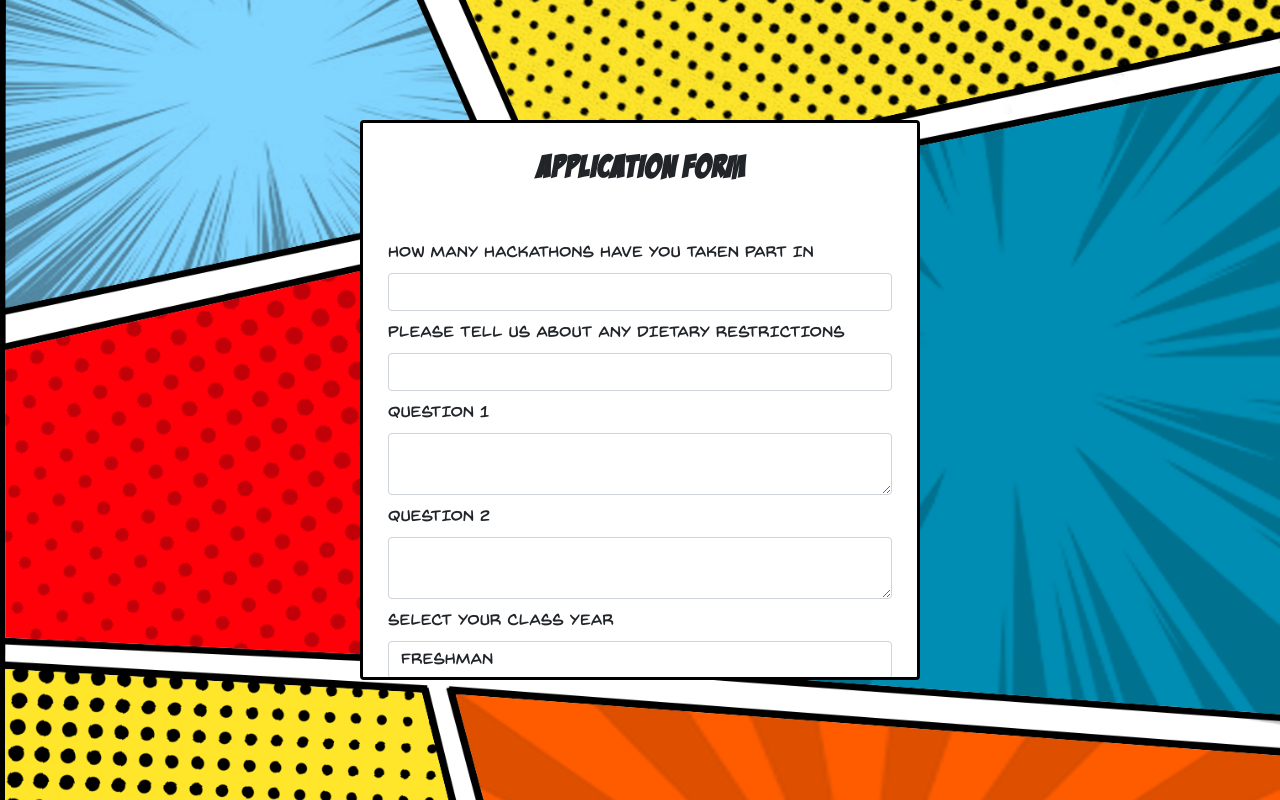
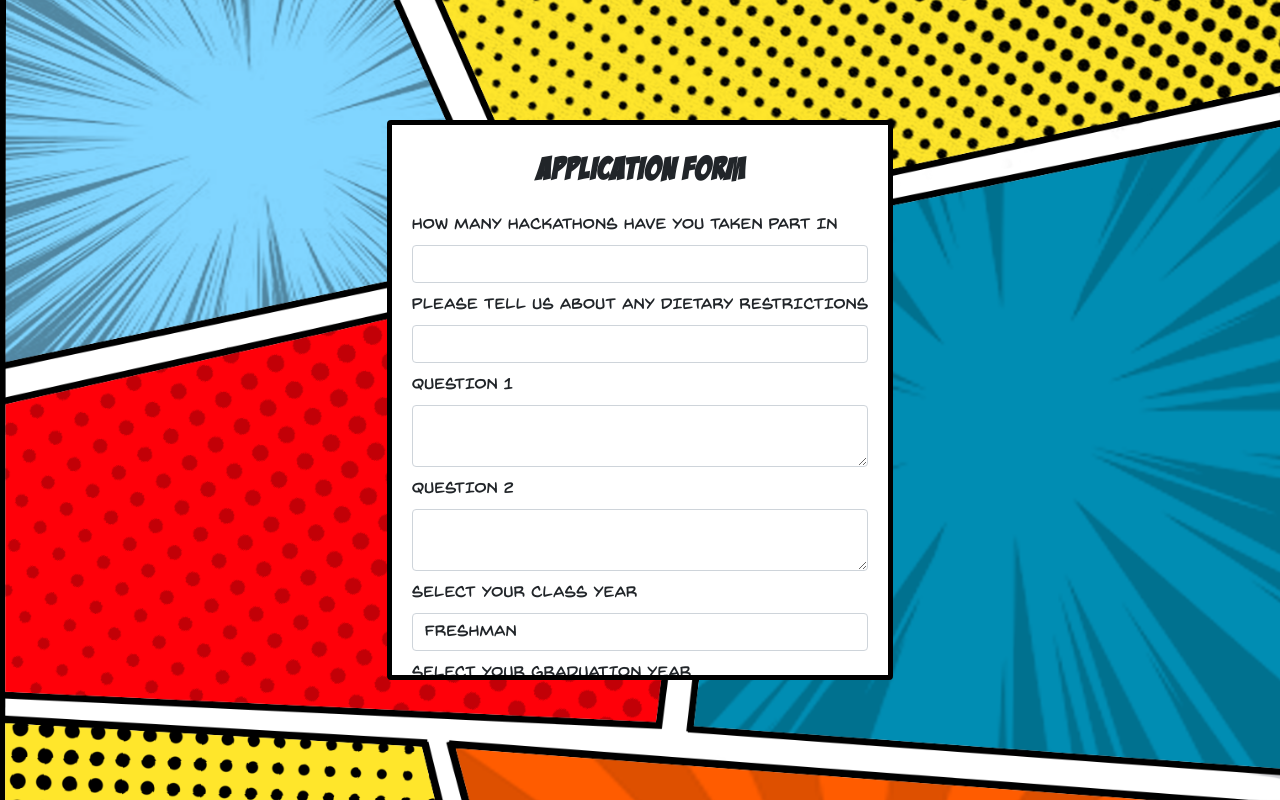
Before and after one commit to Hello-World-Purdue/hw21-frontend, a Next.js app: page /appPage in a window 1280 px wide. Built offline with nearby package versions, Linux system fonts and the light colour scheme.

Commit message:
cleaned up form styles and updated forgot form styling

```diff
--- a/Components/Forms/ApplicationForm.tsx
+++ b/Components/Forms/ApplicationForm.tsx
@@ -62,7 +62,7 @@ const ApplicationForm: React.FC<{ sendAnswers: (userData) => void }> = (
 	};
 
 	return (
-		<Card className={styles.appFormContainer}>
+		<Card className={[styles.formContainer, styles.appFormContainer].join(" ")}>
 			<div className={styles.appFormTitle}>APPLICATION FORM</div>
 			<Form className={styles.applicationForm} onSubmit={submitForm}>
 				{/* Number of hackathons */}
--- a/Components/Forms/ForgotForm.tsx
+++ b/Components/Forms/ForgotForm.tsx
@@ -21,7 +21,7 @@ const ForgotForm: React.FC<{ sendEmail: (email) => void }> = (props) => {
 
     return (
         <Card className={styles.formContainer}>
-			<Form className={styles.forgotForm} onSubmit={submitForm}>
+			<Form className={styles.form} onSubmit={submitForm}>
 				<Form.Group className={styles.formField}>
 					<Form.Label>ENTER EMAIL</Form.Label>
 					<Form.Control
@@ -32,7 +32,7 @@ const ForgotForm: React.FC<{ sendEmail: (email) => void }> = (props) => {
 					/>
 				</Form.Group>
 
-				<div className={styles.buttonContainer}>
+				<div className={[styles.buttonContainer, styles.forgotButtonContainer].join(" ")}>
 					<CustomButton>BAM!</CustomButton>
 				</div>
 			</Form>
--- a/Components/Forms/LoginForm.tsx
+++ b/Components/Forms/LoginForm.tsx
@@ -37,7 +37,7 @@ const LoginForm: React.FC<{ loginUser: (user) => void }> = (props) => {
 
 	return (
 		<Card className={styles.formContainer}>
-			<Form className={styles.loginForm} onSubmit={submitForm}>
+			<Form className={styles.form} onSubmit={submitForm}>
 				<Form.Group className={styles.formField}>
 					<Form.Label>LOGIN</Form.Label>
 					<Form.Control
--- a/Components/Forms/ResetForm.tsx
+++ b/Components/Forms/ResetForm.tsx
@@ -85,7 +85,7 @@ const ResetForm: React.FC<{ updatePassword: (password) => void }> = (props) => {
 
     return (
         <Card className={styles.formContainer}>
-			<Form className={styles.resetForm} onSubmit={submitForm}>
+			<Form className={styles.form} onSubmit={submitForm}>
 			<Form.Group className={styles.formField}>
 					<Form.Label>ENTER RESET LINK</Form.Label>
 					<Form.Control
--- a/Components/Forms/SignupForm.tsx
+++ b/Components/Forms/SignupForm.tsx
@@ -117,7 +117,7 @@ const SignupForm: React.FC<{ signupUser: (user) => void }> = (props) => {
 
 	return (
 		<Card className={styles.formContainer}>
-			<Form className={styles.signupForm} onSubmit={submitForm}>
+			<Form className={styles.form} onSubmit={submitForm}>
 				<Form.Group className={styles.formField}>
 					<Form.Label>USERNAME</Form.Label>
 					<Form.Control
--- a/context/AuthContext.tsx
+++ b/context/AuthContext.tsx
@@ -62,7 +62,6 @@ export const AuthContextProvider = (props: any) => {
                 body: JSON.stringify(user)
             })
 
-            console.log(res);
             const data = await res.json();
 
             setState({
--- a/styles/forms.module.css
+++ b/styles/forms.module.css
@@ -12,7 +12,7 @@
 	justify-content: center;
 	background: url("../images/auth/new_bg.png") no-repeat;
 	background-size: cover;
-	background-position: 50% 50%;
+	/* background-position: 50% 50%; */
 }
 
 .formContainer {
@@ -26,45 +26,14 @@
 	border: 5px solid black;
 }
 
-.appFormContainer {
-	min-height: 55vh;
-	max-height: 70vh;
-	min-width: 70vh;
-	padding-top: 10px;
-	padding-left: 5px;
-	padding-right: 5px;
-	padding-bottom: 5px;
-	border: 5px solid black;
-	overflow-y: scroll;
-	overflow-x: hidden;
-}
-
-.appFormContainer::-webkit-scrollbar {
-	display: none;
-}
-
-.appFormTitle {
-	align-self: center;
-	font-family: "badaboom";
-	font-weight: bold;
-	font-size: xx-large;
-}
-
-.signupForm,
-.loginForm,
-.applicationForm,
-.resetForm,
-.forgotForm {
+.form {
 	margin-top: 5vh;
 	margin-left: 5px;
 	margin-right: 5px;
 	margin-bottom: 10px;
 }
 
-.signupForm::before,
-.loginForm::before,
-.forgotForm::before,
-.resetForm::before {
+.form::before {
 	content: "";
 	position: absolute;
 	bottom: 62%;
@@ -78,23 +47,6 @@
 	border-bottom: inherit;
 	border-bottom-color: transparent;
 }
-
-/* .applicationForm::before {
-    content: '';
-    position: absolute;
-    bottom: 82%;
-    left: 50%;
-    width: 80px;
-    height: 80px;
-    background-image: url('../assets/img/user_avatar.png');
-    background-size: cover;
-    background-repeat: no-repeat;
-    border: 1px solid black;
-    border-radius: 55%;
-    transform: translate(-50%, -50%);
-    border-bottom: inherit;
-    border-bottom-color: transparent;
- } */
 
 .imgContainer {
 	text-align: center;
@@ -114,8 +66,8 @@
 	margin-top: none;
 }
 
+/* Checkbox Styles */
 .formCheck {
-	/* display: block; */
 	font-size: smaller;
 }
 
@@ -124,6 +76,7 @@
 	margin: 2px;
 }
 
+/* Form Link Styles */
 .linkContainer {
 	text-align: center;
 	display: flex;
@@ -142,13 +95,18 @@
 	color: salmon;
 }
 
+/* Button Container Styles */
 .buttonContainer {
 	margin-top: 15px;
 	display: flex;
 	justify-content: center;
 }
 
-/* Button Styling */
+.forgotButtonContainer {
+	margin-top: 100px;
+}
+
+/* Button Styles */
 .formButton {
 	border: none;
 	background-color: white;
@@ -163,55 +121,27 @@
 
 /* Application Form Styling */
 .appFormContainer {
+	border: 5px solid black;
 	padding: 20px;
-	border: 3px solid black;
+	overflow-y: scroll;
+	overflow-x: hidden;
 }
 
-.appField {
-	display: flex;
-	flex-direction: row;
-	margin-top: 20px;
-	margin-bottom: 20px;
+.appFormContainer::-webkit-scrollbar {
+	display: none;
 }
 
-.appIcon {
-	margin-left: 10px;
-	margin-right: 20px;
+.appFormTitle {
+	align-self: center;
+	font-family: "badaboom";
+	font-weight: bold;
+	font-size: xx-large;
+	margin-bottom: 10px;
 }
 
-.appInput {
-	display: block;
-	margin: 1px 0px;
-	border: none;
-	outline: none;
-	font-weight: lighter;
-	border-bottom: 1px solid gray;
+/* Mobile devices */
+@media (max-width: 640px) {
+	.formPage {
+		min-height: 100vh;
+	}
 }
-
-.appInput:hover,
-.appInput:focus {
-	border-bottom: 1px solid lightblue;
-}
-
-.appLabel {
-	font-weight: lighter;
-	font-size: smaller;
-	margin-bottom: 1px;
-}
-
-.appValue {
-	align-self: auto;
-}
-
-.appButton {
-	background-color: skyblue;
-	color: black;
-	border: 2px solid black;
-	padding: 5px 15px;
-}
-
-.appButton:hover {
-	color: rgba(255, 255, 255, 0.753);
-	background-color: skyblue;
-	border: 2px solid black;
-}
```
